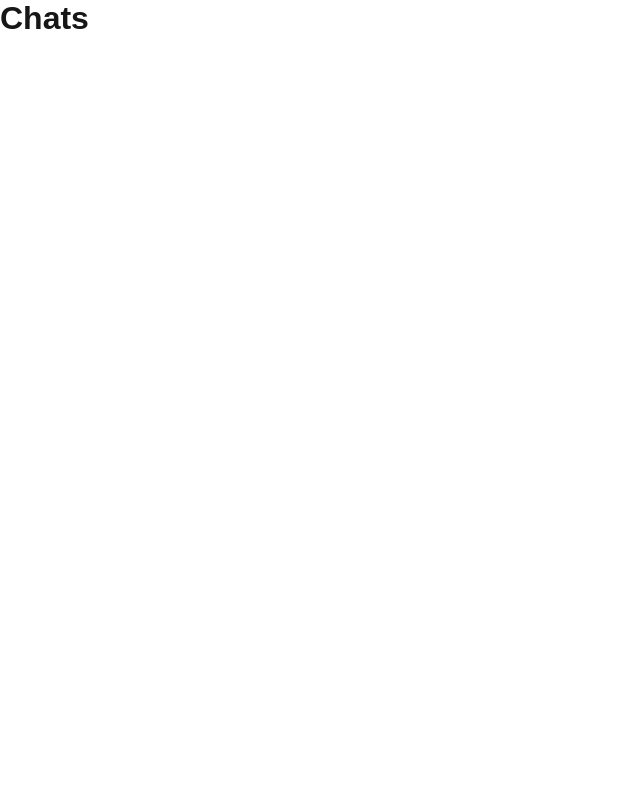
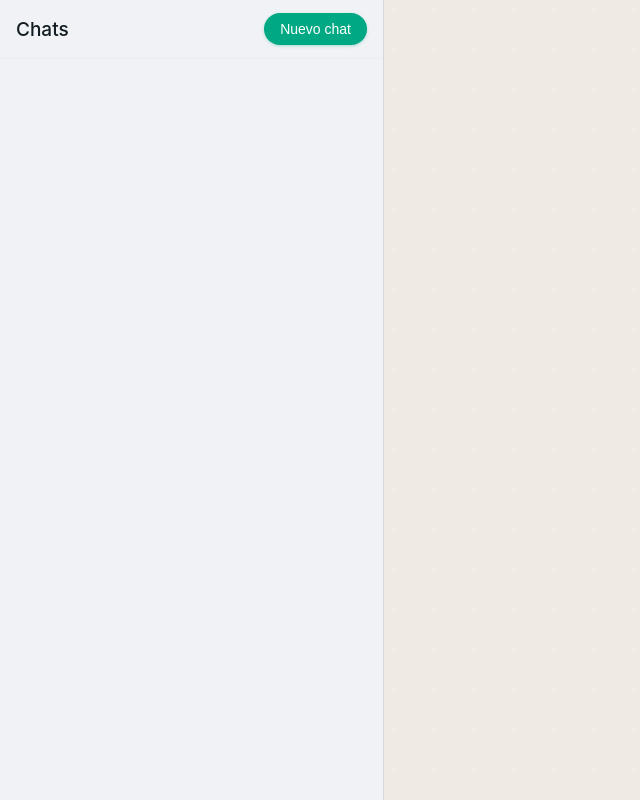
Before and after one commit to PioIX/TpWhatsApp, a Next.js app in the folder front/: page /chats in a window 1280 px wide. Shown: the whole page, without its empty margins (0-640 px from the left). Built offline with nearby package versions, Linux system fonts and the light colour scheme.

Commit message:
commit css y boton nuevo chat

```diff
--- a/front/package.json
+++ b/front/package.json
@@ -12,7 +12,8 @@
         "clsx": "^2.1.1",
         "next": "^15.4.5",
         "react": "^19.1.0",
-      "react-dom": "^19.1.0"
+        "react-dom": "^19.1.0",
+        "reactjs-popup": "^2.0.6"
     },
     "devDependencies": {
         "@eslint/eslintrc": "^3",
--- a/front/src/app/chats/page.js
+++ b/front/src/app/chats/page.js
@@ -2,6 +2,8 @@
 
 import Contact from "@/components/Contact";
 import { useEffect, useState } from "react";
+import styles from "./page.module.css";
+import Popup from 'reactjs-popup';
 
 export default function ChatsPage() {
     const [chats, setChats] = useState([])
@@ -33,10 +35,41 @@ export default function ChatsPage() {
         }
     }
 
+    async function newChat(){
+        const userId= localStorage.getItem("userId")
+        const datosNewChat = {
+            userId: userId,
+        }
+        try{
+            console.log("Entro al try")
+            const response = await fetch("http://localhost:4000/newChat", {
+                method: "POST",
+                headers: { "Content-Type" : "application/json"},
+                body: JSON.stringify(datosNewChat),
+            });
+            const result = await response.json();
+            console.log("Respuesta del servidor:", result)
+            if (result.res === true) {
+                alert("¡Chat creado correctamente!");
+                setIsPopupOpen(false);
+                setEmailInput("");
+                chatsUser(userId);
+            } else {
+                console.log("Error: " + (result.message || "No se pudo crear el chat"));
+            }
+        } catch(error){
+            console.log(error);
+        }
+    }
+
     return (
         <>
-            <div>
+            <div className={styles.container}>
+                <div className={styles.title}>
                     <h1>Chats</h1>
+                    <button onClick={newChat}>Nuevo chat</button>
+                </div>
+                <div className={styles.chatsList}>
                     <ul>
                         {chats.map((chat, index) => (
                             <li key={index}>
@@ -45,6 +78,10 @@ export default function ChatsPage() {
                         ))}
                     </ul>
                 </div>
+                <div className={styles.chatContent}>
+
+                </div>
+            </div>
         </>
     );
 }
--- /dev/null
+++ b/front/src/app/chats/page.module.css
@@ -0,0 +1,155 @@
+/* page.module.css */
+.container {
+  display: flex;
+  height: 100vh;
+  width: 100%;
+  font-family: -apple-system, BlinkMacSystemFont, "Segoe UI", Roboto, sans-serif;
+}
+
+.title {
+  width: 30%;
+  display: flex;
+  justify-content: space-between;
+  align-items: center;
+  padding: 10px 16px;
+  background-color: #f0f2f5;
+  border-bottom: 1px solid #e9edef;
+  border-right: 1px solid #d1d7db;
+  min-height: 59px;
+  position: absolute;
+  top: 0;
+  z-index: 10;
+}
+
+.title h1 {
+  margin: 0;
+  font-size: 19px;
+  font-weight: 500;
+  color: #111b21;
+}
+
+.title button {
+  background-color: #00a884;
+  color: white;
+  border: none;
+  padding: 8px 16px;
+  border-radius: 25px;
+  cursor: pointer;
+  font-size: 14px;
+  font-weight: 500;
+  transition: all 0.2s ease;
+  box-shadow: 0 1px 3px rgba(0, 168, 132, 0.3);
+}
+
+.title button:hover {
+  background-color: #008f72;
+  transform: translateY(-1px);
+  box-shadow: 0 2px 8px rgba(0, 168, 132, 0.4);
+}
+
+.title button:active {
+  transform: translateY(0);
+  box-shadow: 0 1px 3px rgba(0, 168, 132, 0.3);
+}
+
+.chatsList {
+  width: 30%;
+  background-color: #f0f2f5;
+  border-right: 1px solid #d1d7db;
+  display: flex;
+  flex-direction: column;
+  overflow: hidden;
+  padding-top: 79px; /* Espacio para el header */
+}
+
+.chatsList ul {
+  list-style: none;
+  margin: 0;
+  padding: 0;
+  flex: 1;
+  overflow-y: auto;
+}
+
+.chatsList li {
+  margin: 0;
+  padding: 0;
+}
+
+.chatContent {
+  width: 70%;
+  background-color: #efeae2;
+  display: flex;
+  align-items: center;
+  justify-content: center;
+  color: #667781;
+  font-size: 18px;
+  background-image:
+    radial-gradient(circle at 25% 25%, rgba(255,255,255,0.1) 2px, transparent 2px),
+    radial-gradient(circle at 75% 75%, rgba(255,255,255,0.1) 2px, transparent 2px);
+  background-size: 40px 40px;
+  background-position: 0 0, 20px 20px;
+}
+
+/* Scrollbar personalizado para la lista de chats */
+.chatsList ul::-webkit-scrollbar {
+  width: 6px;
+}
+
+.chatsList ul::-webkit-scrollbar-track {
+  background: transparent;
+}
+
+.chatsList ul::-webkit-scrollbar-thumb {
+  background-color: rgba(0, 0, 0, 0.2);
+  border-radius: 3px;
+}
+
+.chatsList ul::-webkit-scrollbar-thumb:hover {
+  background-color: rgba(0, 0, 0, 0.3);
+}
+
+/* Tema oscuro */
+@media (prefers-color-scheme: dark) {
+  .title {
+    background-color: #111b21;
+    border-bottom-color: #2a2f32;
+    border-right-color: #2a2f32;
+  }
+
+  .title h1 {
+    color: #e9edef;
+  }
+
+  .chatsList {
+    background-color: #111b21;
+    border-right-color: #2a2f32;
+  }
+
+  .chatContent {
+    background-color: #0b141a;
+    color: #8696a0;
+  }
+}
+
+/* Responsive para pantallas pequeñas */
+@media (max-width: 768px) {
+  .container {
+    flex-direction: column;
+  }
+
+  .title {
+    width: 100%;
+    position: relative;
+  }
+
+  .chatsList {
+    width: 100%;
+    height: 40%;
+    padding-top: 0;
+  }
+
+  .chatContent {
+    width: 100%;
+    height: 60%;
+  }
+}
--- a/front/src/components/Contact.js
+++ b/front/src/components/Contact.js
@@ -1,19 +1,15 @@
 "use client"
 
-import { useState } from "react"
+import styles from "./Contact.module.css"
 
 export default function Contact({chats}) {
-    const [lastMsg, setLastMsg] = useState()
-    const [username, setUsername] = useState()
-
     return(
         <>
-            <button>
-                <div>
-                    <img src={chats.group_photo} alt="Profile" ></img>
-                    <div>
-                        <p className="username">{chats.chat_name}</p>
-                        <p className="lastMsg">{chats.last_message}</p>
+            <button className={styles.contactButton}>
+                <div className={styles.contactContainer}>
+                    <img src={chats.photo_group || "https://imagenes2.eltiempo.com/files/image_600_455/files/fp/uploads/2025/04/01/67ec4ef31f2ce.r_d.866-866-3464.jpeg"} alt="Profile" ></img>
+                    <div className={styles.contactInfo}>
+                        <p className={styles.username}>{chats.chat_name}</p>
                     </div>
                 </div>
             </button>
--- /dev/null
+++ b/front/src/components/Contact.module.css
@@ -0,0 +1,103 @@
+/* Contact.module.css */
+.contactButton {
+  width: 100%;
+  background-color: #ffffff;
+  border: none;
+  padding: 12px 16px;
+  display: flex;
+  align-items: center;
+  cursor: pointer;
+  transition: background-color 0.2s ease;
+  border-bottom: 1px solid #e9edef;
+  position: relative;
+}
+
+.contactButton:hover {
+  background-color: #f5f6f6;
+}
+
+.contactButton:active {
+  background-color: #eaeaea;
+}
+
+.contactContainer {
+  display: flex;
+  align-items: center;
+  width: 100%;
+  gap: 12px;
+}
+
+.contactButton img {
+  width: 48px;
+  height: 48px;
+  border-radius: 50%;
+  object-fit: cover;
+  flex-shrink: 0;
+}
+
+.contactInfo {
+  flex: 1;
+  display: flex;
+  flex-direction: column;
+  justify-content: center;
+  min-width: 0;
+  gap: 2px;
+}
+
+.username {
+  font-size: 16px;
+  font-weight: 400;
+  color: #111b21;
+  margin: 0;
+  white-space: nowrap;
+  overflow: hidden;
+  text-overflow: ellipsis;
+  text-align: left;
+  line-height: 1.2;
+}
+
+.lastMsg {
+  font-size: 14px;
+  color: #667781;
+  margin: 0;
+  white-space: nowrap;
+  overflow: hidden;
+  text-overflow: ellipsis;
+  text-align: left;
+  line-height: 1.2;
+}
+
+/* Tema oscuro */
+@media (prefers-color-scheme: dark) {
+  .contactButton {
+    background-color: #111b21;
+    border-bottom-color: #2a2f32;
+  }
+
+  .contactButton:hover {
+    background-color: #2a2f32;
+  }
+
+  .contactButton:active {
+    background-color: #1f2937;
+  }
+
+  .username {
+    color: #e9edef;
+  }
+
+  .lastMsg {
+    color: #8696a0;
+  }
+}
+
+/* Estados de foco */
+.contactButton:focus {
+  outline: none;
+  background-color: #f0f2f5;
+}
+
+.contactButton:focus-visible {
+  outline: 2px solid #00a884;
+  outline-offset: -2px;
+}
```
Also changed, not shown: 2 other files (tests, documents, lock files or other folders). Lines whose indentation alone changed are shown as unchanged.
